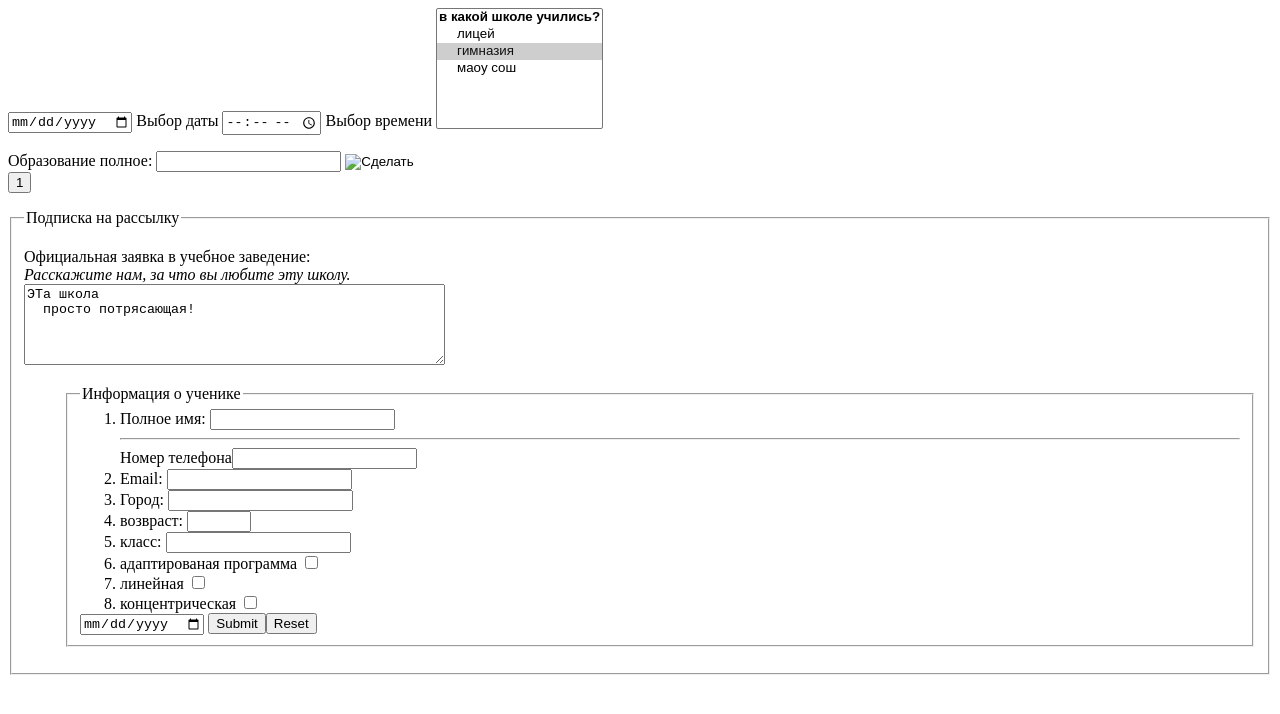
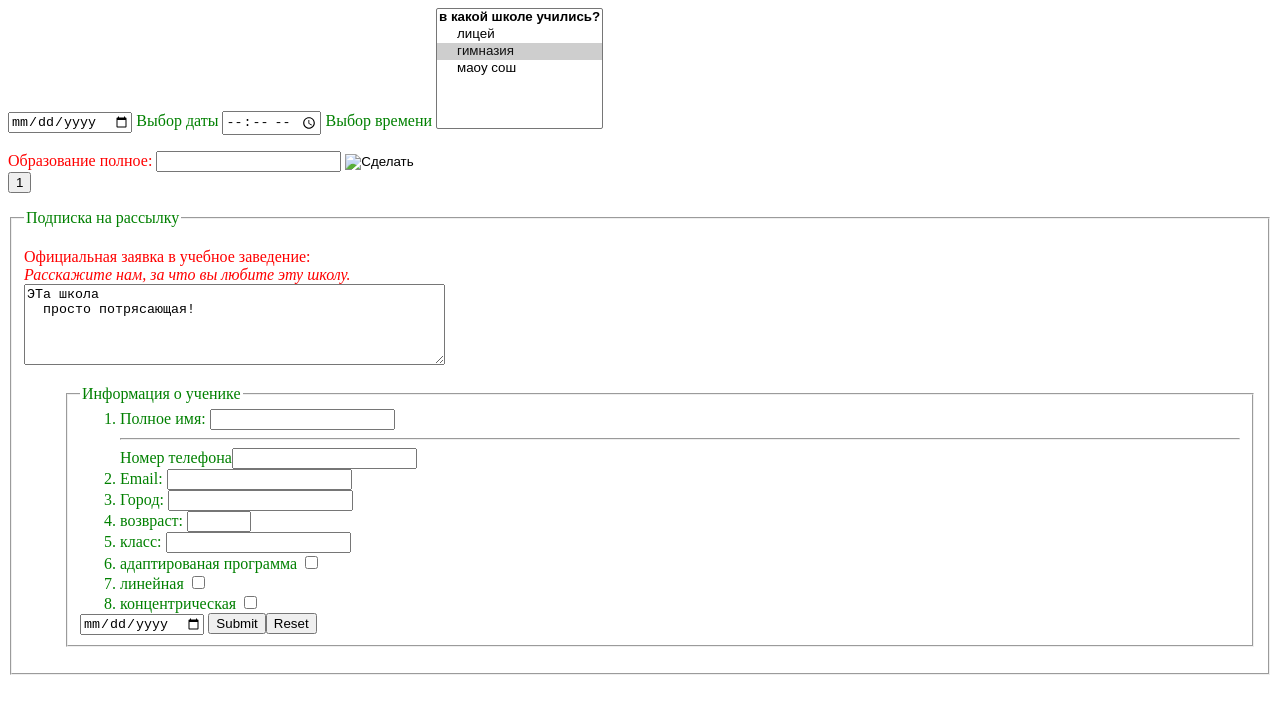
Before and after one commit to lexi-fryan/diplom, a plain HTML site: page index.html in a window 1280 px wide. Drawn offline with Linux system fonts and the light colour scheme.

Commit message:
Update index.html

```diff
--- a/index.html
+++ b/index.html
@@ -1,4 +1,7 @@
 <!DOCTYPE html>
+
+<link rel="stylesheet" href="u.css">
+
 <html><body>
 <input type="date" tabindex="1">
 Выбор даты
```
